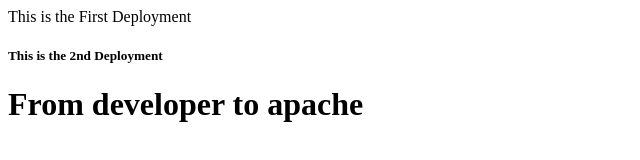
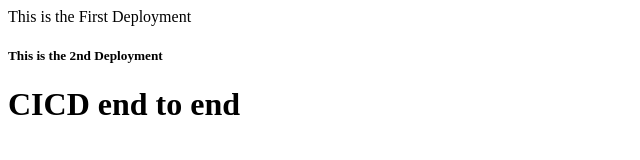
Before and after one commit to mdrafi488/cicd-app1, a plain HTML site: page index.html in a window 1280 px wide. Shown: the whole page, without its empty margins (0-640 px from the left). Drawn offline with Linux system fonts and the light colour scheme.

Commit message:
code added

```diff
--- a/index.html
+++ b/index.html
@@ -1,3 +1,3 @@
 This is the First Deployment
 <h5> This is the 2nd Deployment</h5>
-<h1> From developer to apache</h1>
+<h1> CICD end to end</h1>
```
